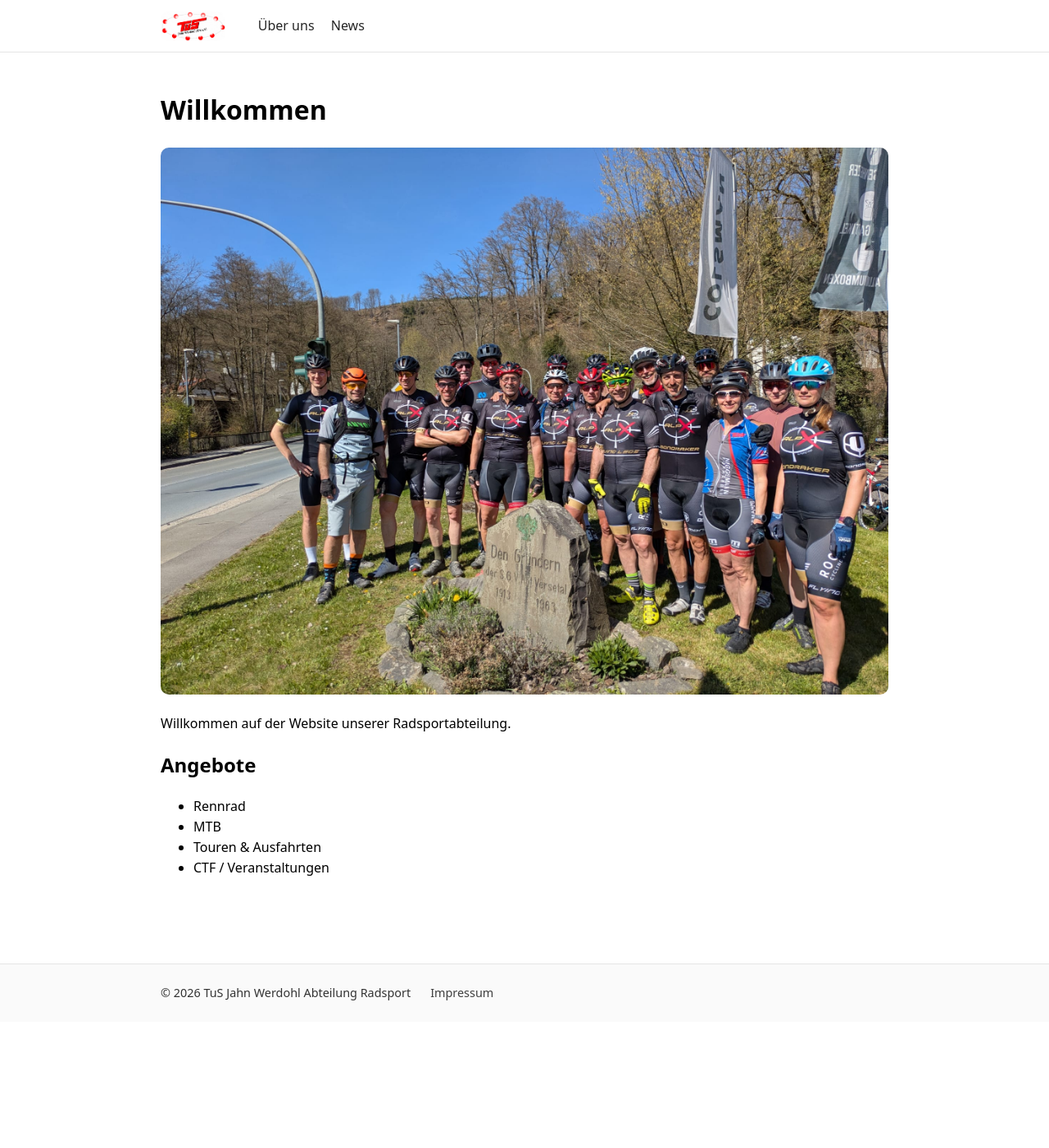
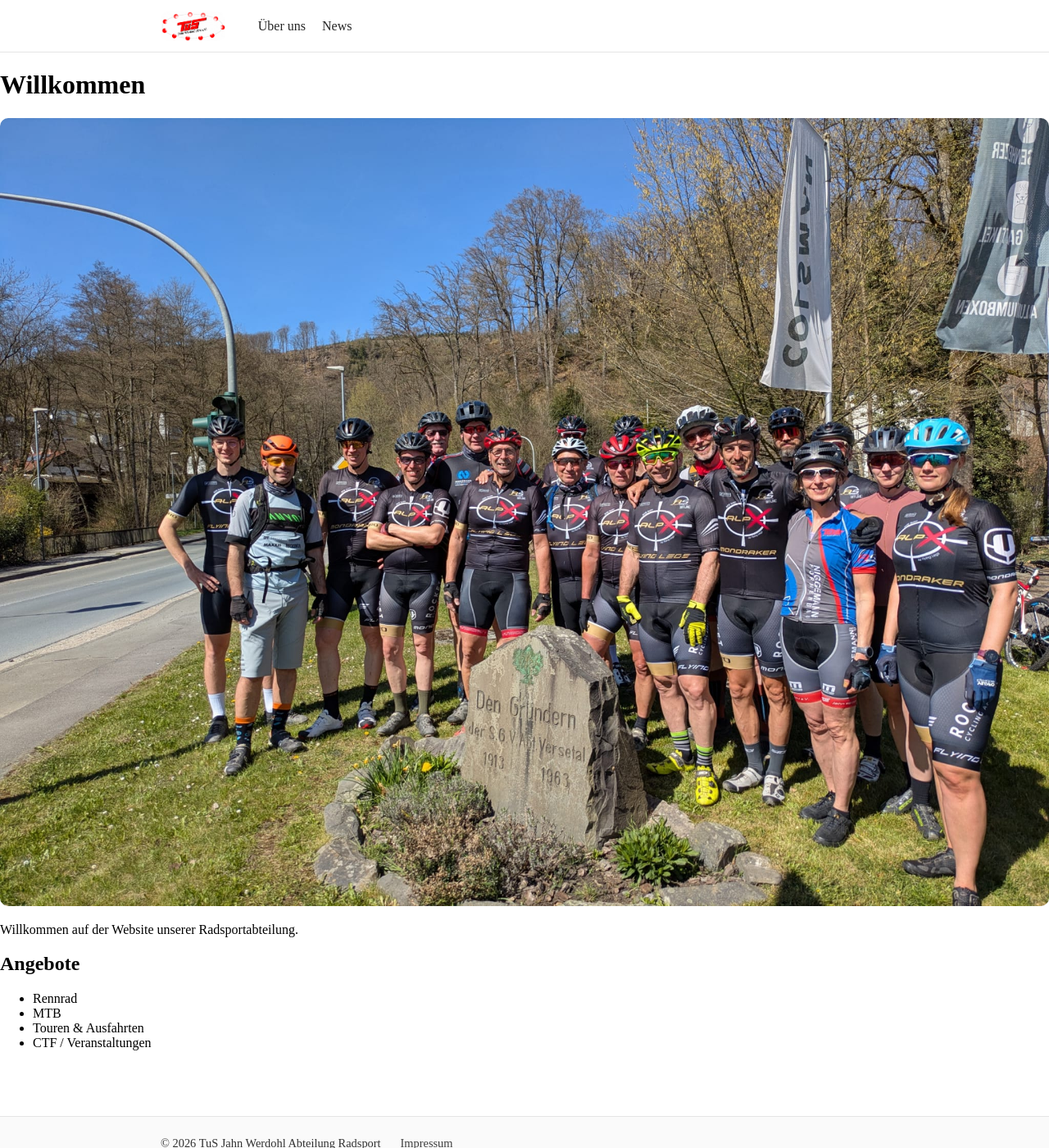
Before and after one commit to Tobiw87/tus-radsport, a Jekyll site: the page built from index.md, in a window 1280 px wide and 1400 px high. Shown: the whole window at 82% size. Built offline with Jekyll 4.4.1, drawn with Linux system fonts in a browser that asks for light colours.

Commit message:
Footer Korrektur

```diff
--- a/assets/css/style.css
+++ b/assets/css/style.css
@@ -12,12 +12,13 @@
 }
 
 body {
+  min-height: 100vh;
+  display: flex;
+  flex-direction: column;
   margin: 0;
-  font-family: system-ui, -apple-system, Segoe UI, Roboto, Arial, sans-serif;
-  line-height: 1.55;
+  /* dein padding-top für den fixed header bleibt */
   padding-top: var(--header-height);
 }
-
 
 /* =========================
    Header
@@ -76,10 +77,12 @@ body {
    Main Content
    ========================= */
 
+html, body {
+  height: 100%;
+}
+
 .site-main {
-  max-width: var(--max-width);
-  margin: 0 auto;
-  padding: 24px 16px;
+  flex: 1; /* nimmt den verfügbaren Platz ein */
 }
 
 
@@ -108,6 +111,7 @@ body {
 }
 
 .footer-link {
+  margin-left: 24px;
   text-decoration: none;
   font-size: 0.9rem;
   color: inherit;
@@ -119,10 +123,6 @@ body {
   text-decoration: underline;
 }
 
-.footer-link {
-  margin-left: 24px;
-}
-
 
 /* =========================
    Media
```
